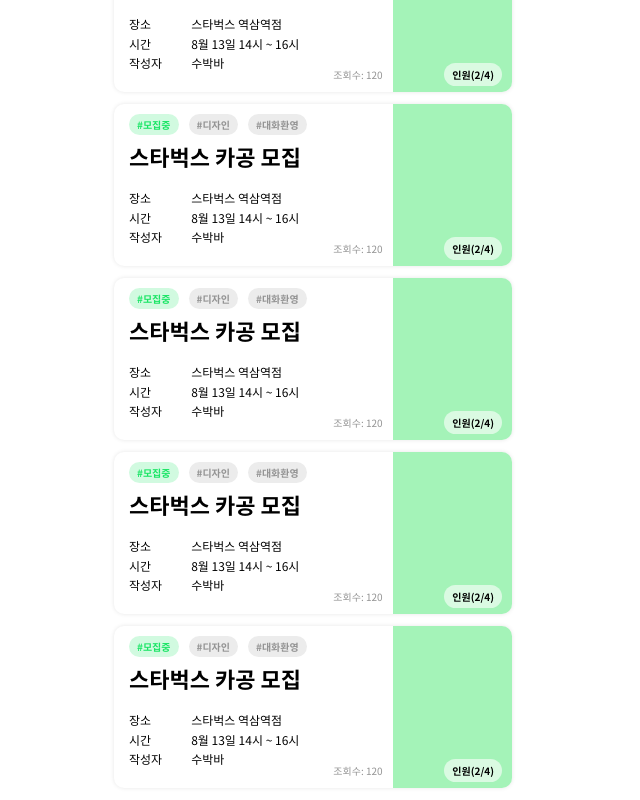
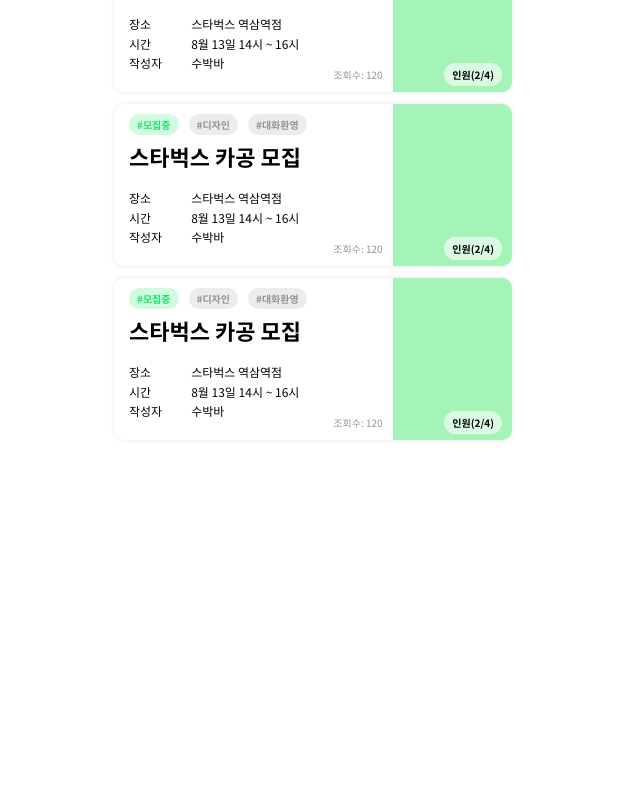
Before and after one commit to Cafegory2/Cafegory_Client, a React (Vite) app: page /profile in a window 1280 px wide. Shown: the part 735-1535 px from the top of the page, without its empty margins (327-967 px from the left). After the commit the page ends 1187 px from the top, so only its background shows below. Built offline with nearby package versions, Linux system fonts and the light colour scheme; no server answers.

Commit message:
style: 프로필 페이지 1차 css 구현 완료

```diff
--- a/src/components/profile/ProfileBottom.tsx
+++ b/src/components/profile/ProfileBottom.tsx
@@ -12,8 +12,6 @@
       <ListComponent />
       <ListComponent />
       <ListComponent />
-      <ListComponent />
-      <ListComponent />
     </Style.BottomContainer>
   );
 };
```
